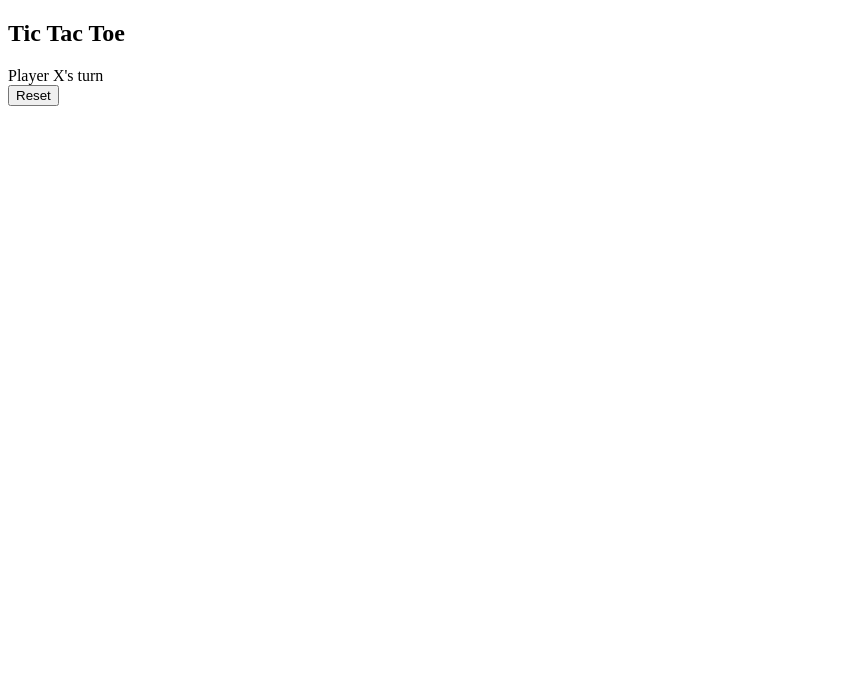
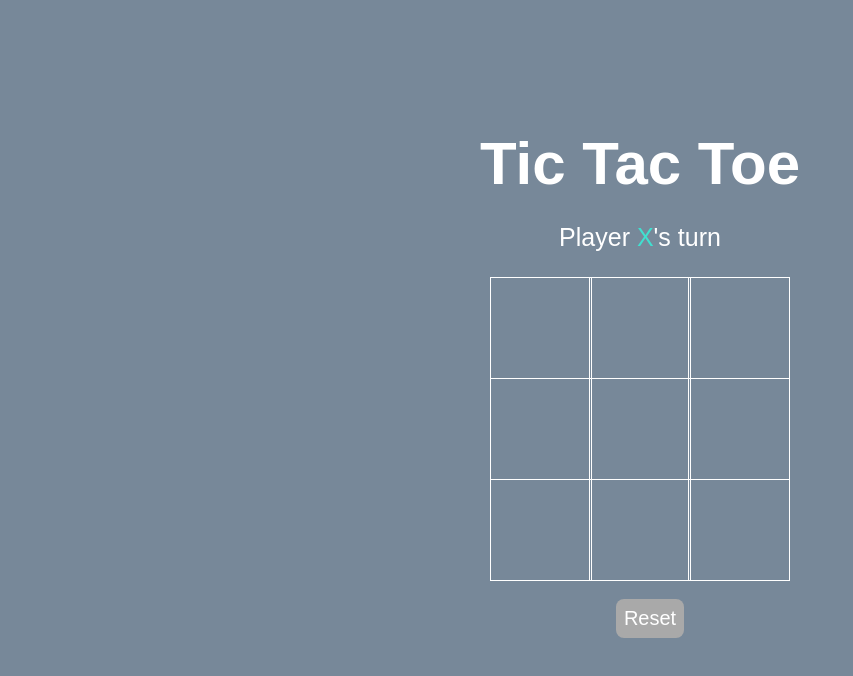
Before and after one commit to riazk88/tic-tac-toe, a plain HTML site: page index.html in a window 1280 px wide. Both pictures are taken after a click on the button "Reset". Shown: the whole page, without its empty margins (0-853 px from the left). Drawn offline with Linux system fonts and the light colour scheme.

Commit message:
added to all files

```diff
--- a/index.html
+++ b/index.html
@@ -16,17 +16,17 @@
                 Player <span class="display-player playerX">X</span>'s turn
             </section>
             <section class="container">
-                <div class="title"></div>
-                <div class="title"></div>
-                <div class="title"></div>
-                <div class="title"></div>
-                <div class="title"></div>
-                <div class="title"></div>
-                <div class="title"></div>
-                <div class="title"></div>
-                <div class="title"></div>
+                <div class="tile"></div>
+                <div class="tile"></div>
+                <div class="tile"></div>
+                <div class="tile"></div>
+                <div class="tile"></div>
+                <div class="tile"></div>
+                <div class="tile"></div>
+                <div class="tile"></div>
+                <div class="tile"></div>
             </section>
-            <section class="display announder hide"></section>
+            <section class="display announcer hide"></section>
             <section class="controls">
                 <button id="reset">Reset</button>
             </section>
--- a/index.js
+++ b/index.js
@@ -0,0 +1,119 @@
+window.addEventListener('DOMContentLoaded', () => {
+    const tiles = Array.from(document.querySelectorAll('.tile'));
+    const playerDisplay = document.querySelector('.display-player');
+    const resetButton = document.querySelector('#reset');
+    const announcer = document.querySelector('.announcer');
+
+    let board = ['', '', '', '', '', '', '', '', ''];
+    let currentPlayer = 'X';
+    let isGameActive = true;
+
+    const PLAYERX_WON = 'PLAYERX_WON';
+    const PLAYERO_WON = 'PLAYERO_WON';
+    const TIE = 'TIE';
+
+    /* Indexes within the board
+    [0] [1] [2]
+    [3] [4] [5]
+    [6] [7] [8] */
+
+    const winningConditions = [
+        [0, 1, 2],
+        [3, 4, 5],
+        [6, 7, 8],
+        [0, 3, 6],
+        [1, 4, 7],
+        [2, 5, 8],
+        [0, 4, 8],
+        [2, 4, 6],
+    ];
+
+    function handleResultValidation() {
+        let roundWon = false;
+        for (let i = 0; i <= 7; i++) {
+            const winCondition = winningConditions[i];
+            const a = board[winCondition[0]];
+            const b = board[winCondition[1]];
+            const c = board[winCondition[2]];
+            if (a === '' || b === '' || c === '') {
+                continue;
+            }
+            if (a === b && b === c) {
+                roundWon = true;
+                break;
+            }
+        }
+    if (roundWon) {
+        announce(currentPlayer === 'X' ? PLAYERX_WON : PLAYERO_WON);
+        isGameActive = false;
+        return;
+        }
+
+    if (!board.includes(''))
+        announce(TIE);
+    }
+
+    const announce = (type) => {
+        switch(type){
+            case PLAYERO_WON:
+                announcer.innerHTML = 'Player <span class="playerO">O</span> Won';
+                break;
+            case PLAYERX_WON:
+                    announcer.innerHTML = 'Player <span class="playerX">X</span> Won';
+                break;
+            case TIE:
+                    announcer.innerText = 'Tie';
+        }
+        announcer.classList.remove('hide');
+    };
+
+    const isValidAction = (tile) => {
+        if(tile.innerText === 'X' || tile.innerText === 'O'){
+            return false;
+        }
+
+        return true;
+    };
+
+    const updateBoard = (index) => {
+        board[index] = currentPlayer;
+    }
+
+    const changePlayer = () => {
+        playerDisplay.classList.remove(`player${currentPlayer}`);
+        currentPlayer = currentPlayer === 'X' ? 'O' : 'X';
+        playerDisplay.innerText = currentPlayer;
+        playerDisplay.classList.add(`player${currentPlayer}`);
+    }
+
+    const userAction = (tile, index) => {
+        if(isValidAction(tile) && isGameActive) {
+            tile.innerText = currentPlayer;
+            tile.classList.add(`player${currentPlayer}`);
+            updateBoard(index);
+            handleResultValidation();
+            changePlayer();
+        }
+    }
+
+    const resetBoard = () => {
+        board = ['', '', '', '', '', '', '', '', ''];
+        isGameActive = true;
+        announcer.classList.add('hide');
+
+        if (currentPlayer === 'O') {
+            changePlayer();
+        }
+        tiles.forEach(tile => {
+            tile.innerText = '';
+            tile.classList.remove('playerX');
+            tile.classList.remove('playerO');
+        });
+    }
+
+    tiles.forEach( (tile, index) => {
+        tile.addEventListener('click', () => userAction(tile, index));
+    });
+
+    resetButton.addEventListener('click', resetBoard);
+});
--- a/style.css
+++ b/style.css
@@ -0,0 +1,76 @@
+* {
+    padding: 0;
+    margin: 0;
+    font-family: Arial, Helvetica, sans-serif, cursive;
+}
+
+.background {
+    background-color: lightslategray;
+    height: 100vh;
+    padding-top: 1px;
+}
+
+.title {
+    color: white;
+    text-align: center;
+    font-size: 40px;
+    margin-top: 10%;
+}
+
+.display {
+    color: white;
+    font-size: 25px;
+    text-align: center;
+    margin-top: 1em;
+    margin-bottom: 1em;
+}
+
+.hide {
+    display: none;
+}
+
+.container {
+    margin: 0 auto;
+    display: grid;
+    grid-template-columns: 33% 33% 33%;
+    grid-template-rows: 33% 33% 33%;
+    max-width: 300px;
+}
+
+.tile {
+    border: 1px solid white;
+    min-width: 100px;
+    min-height: 100px;
+    display: flex;
+    justify-content: center;
+    align-items: center;
+    font-size: 50px;
+    cursor: pointer;
+}
+
+.playerX {
+    color: turquoise;
+}
+
+.playerO {
+    color: pink;
+}
+
+.controls {
+    display: flex;
+    flex-direction: row;
+    justify-content: center;
+    align-items: center;
+    margin-top: 1em;
+}
+
+#reset {
+    background-color: darkgray;
+    color: white;
+    padding: 8px;
+    border-radius: 8px;
+    border: none;
+    font-size: 20px;
+    margin-left: 1em;
+    cursor: pointer;
+}
```
Also changed, not shown: tictactoe.png (added), 1 other file.
